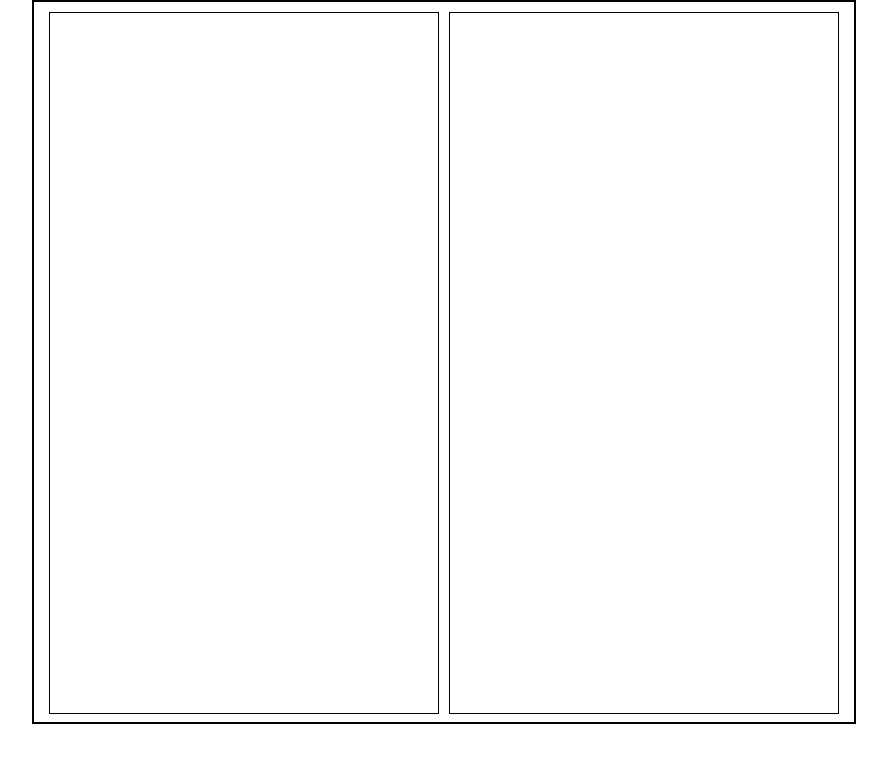
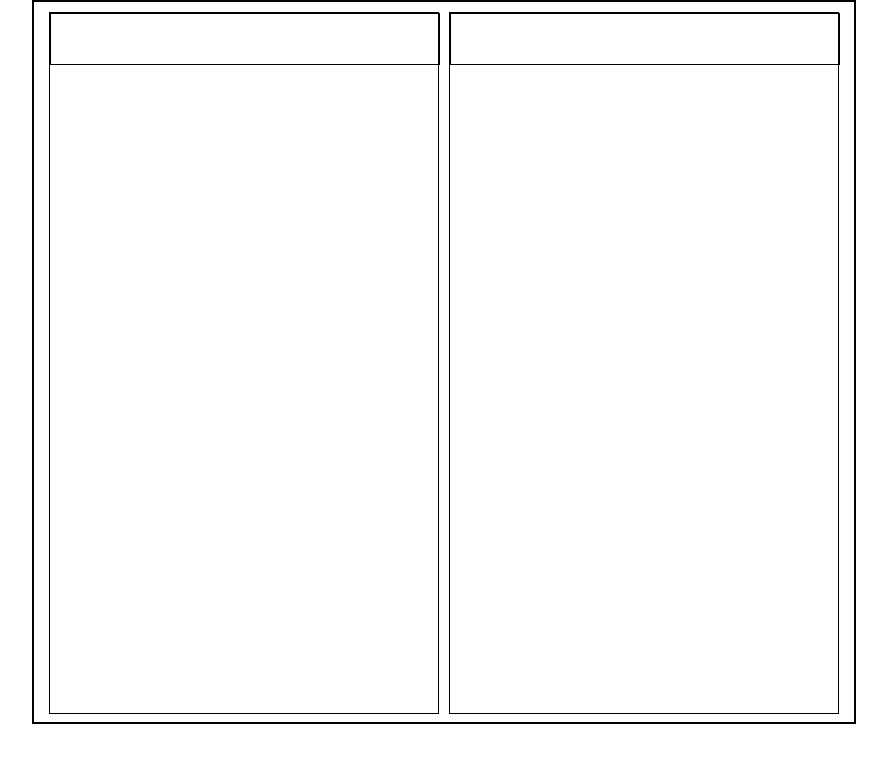
Before and after one commit to fa-rimi/react-employee-app, a React (Create React App) app: page / in a window 1280 px wide. Shown: the top 762 px of the page, without its empty margins (196-1083 px from the left). Built offline with nearby package versions, Linux system fonts and the light colour scheme.

Commit message:
header section

```diff
--- a/src/App.css
+++ b/src/App.css
@@ -36,3 +36,10 @@ body {
   /* margin: 10px; */
   border: var(--border-light);
 }
+
+.header-section {
+  width: 100%;
+  height: 50px;
+
+  border: var(--border-light);
+}
--- /dev/null
+++ b/src/components/Header.js
@@ -0,0 +1,13 @@
+import "../App.css";
+
+function Header() {
+    return (
+
+        <div className="header-section">
+            {console.log("Header is live!")}
+        </div>
+
+    )
+}
+
+export default Header;
--- a/src/pages/EmployeePage.js
+++ b/src/pages/EmployeePage.js
@@ -1,10 +1,12 @@
 import "../App.css";
+import Header from "../components/Header";
 
 function EmployeePage() {
   //! I forgot to add return at first and my Employee Page would not display
   return (
 
   <div className="employee-pg">
+    <Header/>
     {console.log("EmployeePage is connected!")}
   </div>
 
--- a/src/pages/HomePage.js
+++ b/src/pages/HomePage.js
@@ -1,9 +1,11 @@
 import "../App.css";
+import Header from "../components/Header";
 
 function HomePage() {
   return (
 
     <div className="home-pg">
+      <Header/>
       {console.log("Homepage is connected")}
     </div>
 
```
